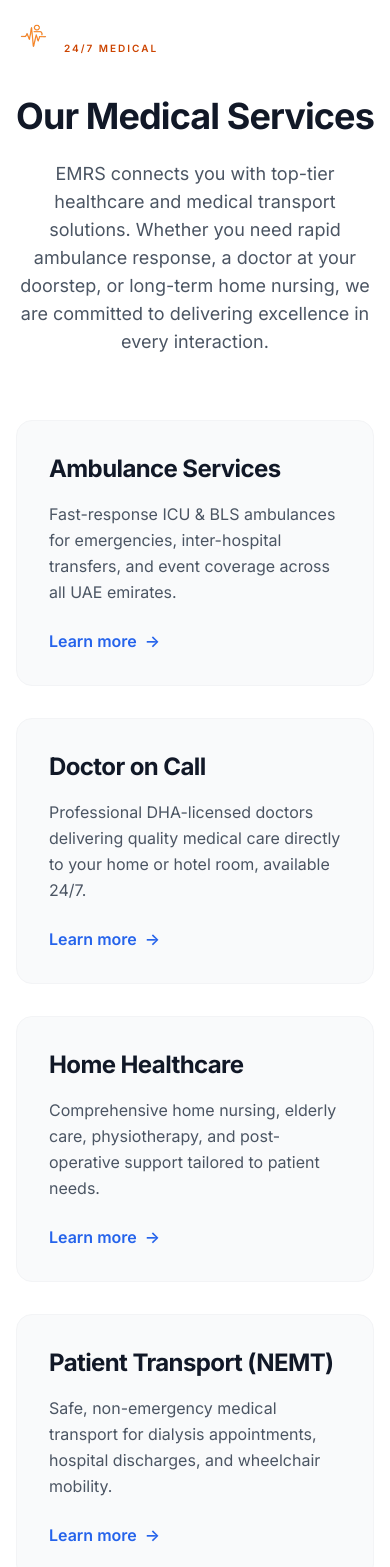
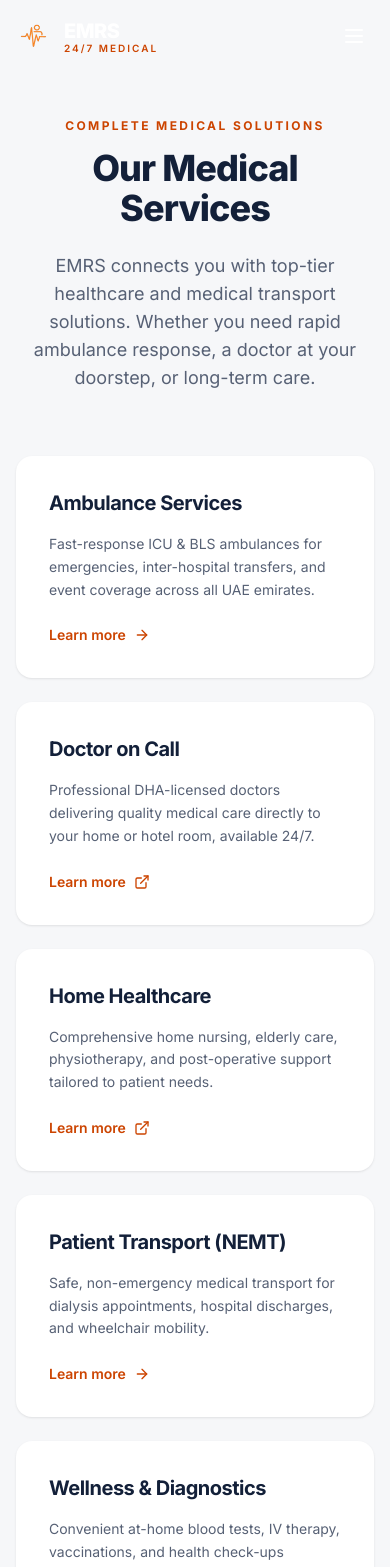
Before and after one commit to Mohaymen009/swift-aid-revive, a React (Vite) app: page /services in a window 390 px wide. Shown: the top 1567 px of the page. Built offline with nearby package versions, Linux system fonts and the light colour scheme.

Commit message:
Premium revamp completed
Co-authored-by: Mohaymen009 <203453305+Mohaymen009@users.noreply.github.com>

```diff
--- a/src/pages/ServicesHub.tsx
+++ b/src/pages/ServicesHub.tsx
@@ -2,100 +2,118 @@ import Navigation from "@/components/Navigation";
 import Footer from "@/components/Footer";
 import SEOHead from "@/components/SEOHead";
 import { Link } from "react-router-dom";
-import { Clock, ShieldCheck, HeartPulse, Phone, MessageCircle, Calendar } from "lucide-react";
+import { Clock, ShieldCheck, HeartPulse, Phone, ArrowRight, ExternalLink } from "lucide-react";
 import { Button } from "@/components/ui/button";
 import FloatingContact from "@/components/FloatingContact";
 
+const EXTERNAL_URL = "https://homehealthcare.emrs.ae/";
+
 const services = [
-  { title: "Ambulance Services", desc: "Fast-response ICU & BLS ambulances for emergencies, inter-hospital transfers, and event coverage across all UAE emirates.", to: "/ambulance-services-uae" },
-  { title: "Doctor on Call", desc: "Professional DHA-licensed doctors delivering quality medical care directly to your home or hotel room, available 24/7.", to: "/doctor-on-call-uae" },
-  { title: "Home Healthcare", desc: "Comprehensive home nursing, elderly care, physiotherapy, and post-operative support tailored to patient needs.", to: "/home-healthcare-services-uae" },
-  { title: "Patient Transport (NEMT)", desc: "Safe, non-emergency medical transport for dialysis appointments, hospital discharges, and wheelchair mobility.", to: "/non-emergency-medical-transport-uae" },
-  { title: "Wellness & Diagnostics", desc: "Convenient at-home blood tests, IV therapy, vaccinations, and health check-ups performed by certified nurses.", to: "/wellness-diagnostic-services-uae" },
+  { title: "Ambulance Services", desc: "Fast-response ICU & BLS ambulances for emergencies, inter-hospital transfers, and event coverage across all UAE emirates.", to: "/ambulance-services-uae/", external: false },
+  { title: "Doctor on Call", desc: "Professional DHA-licensed doctors delivering quality medical care directly to your home or hotel room, available 24/7.", to: EXTERNAL_URL, external: true },
+  { title: "Home Healthcare", desc: "Comprehensive home nursing, elderly care, physiotherapy, and post-operative support tailored to patient needs.", to: EXTERNAL_URL, external: true },
+  { title: "Patient Transport (NEMT)", desc: "Safe, non-emergency medical transport for dialysis appointments, hospital discharges, and wheelchair mobility.", to: "/non-emergency-medical-transport-uae/", external: false },
+  { title: "Wellness & Diagnostics", desc: "Convenient at-home blood tests, IV therapy, vaccinations, and health check-ups performed by certified nurses.", to: EXTERNAL_URL, external: true },
+  { title: "Event Medical Coverage", desc: "Comprehensive medical support for corporate events, sports events, concerts, exhibitions, and private functions.", to: "/event-medical-services-uae/", external: false },
 ];
 
 const ServicesHub = () => {
   return (
-    <div className="min-h-screen bg-white">
+    <div className="min-h-screen bg-background">
       <SEOHead
-        title="Services Hub | EMRS UAE"
+        title="EMRS Medical Services UAE | Ambulance, Transport & Healthcare"
         description="Explore EMRS's comprehensive medical services: Ambulance Transport, Doctor on Call, Home Healthcare, NEMT, and Wellness Diagnostics across the UAE."
         canonical="https://emrs.ae/services/"
         imageAlt="EMRS Services in UAE"
       />
       <Navigation />
 
-      <main className="pt-24 pb-12">
-        {/* Header Section */}
-        <div className="max-w-6xl mx-auto px-4 sm:px-6 lg:px-8 mb-16 text-center">
-          <h1 className="text-4xl sm:text-5xl font-bold text-gray-900 mb-6">Our Medical Services</h1>
-          <p className="text-lg sm:text-xl text-gray-600 max-w-3xl mx-auto">
-            EMRS connects you with top-tier healthcare and medical transport solutions.
-            Whether you need rapid ambulance response, a doctor at your doorstep, or long-term home nursing,
-            we are committed to delivering excellence in every interaction.
+      <main className="pt-28 pb-16">
+        {/* Header */}
+        <div className="max-w-7xl mx-auto px-4 sm:px-6 lg:px-8 mb-16 text-center">
+          <span className="text-accent font-bold text-xs uppercase tracking-[0.2em]">Complete Medical Solutions</span>
+          <h1 className="text-4xl sm:text-5xl font-black text-primary mt-3 mb-6">Our Medical Services</h1>
+          <p className="text-lg text-muted-foreground max-w-3xl mx-auto">
+            EMRS connects you with top-tier healthcare and medical transport solutions. Whether you need rapid ambulance response, a doctor at your doorstep, or long-term care.
           </p>
         </div>
 
         {/* Services Grid */}
-        <div className="max-w-6xl mx-auto px-4 sm:px-6 lg:px-8 mb-20">
-          <div className="grid grid-cols-1 md:grid-cols-2 lg:grid-cols-3 gap-8">
+        <div className="max-w-7xl mx-auto px-4 sm:px-6 lg:px-8 mb-24">
+          <div className="grid grid-cols-1 md:grid-cols-2 lg:grid-cols-3 gap-6">
             {services.map((s) => (
-              <Link key={s.to} to={s.to} className="flex flex-col h-full p-8 rounded-2xl border border-gray-100 bg-gray-50 hover:shadow-lg transition-all hover:bg-white hover:border-blue-100 group">
-                <h2 className="text-2xl font-bold text-gray-900 mb-4 group-hover:text-blue-700">{s.title}</h2>
-                <p className="text-gray-600 mb-6 flex-grow leading-relaxed">{s.desc}</p>
-                <div className="flex items-center text-blue-600 font-semibold group-hover:translate-x-1 transition-transform">
-                  Learn more <span className="ml-2">→</span>
-                </div>
-              </Link>
+              s.external ? (
+                <a
+                  key={s.title}
+                  href={s.to}
+                  target="_blank"
+                  rel="noopener noreferrer"
+                  className="flex flex-col h-full p-8 rounded-2xl bg-white shadow-card hover:shadow-premium transition-all duration-500 hover:-translate-y-1 group border border-transparent hover:border-accent/10"
+                >
+                  <h2 className="text-xl font-bold text-primary mb-4 group-hover:text-accent transition-colors">{s.title}</h2>
+                  <p className="text-muted-foreground text-sm mb-6 flex-grow leading-relaxed">{s.desc}</p>
+                  <div className="flex items-center text-accent font-semibold text-sm gap-2">
+                    Learn more <ExternalLink className="w-4 h-4" />
+                  </div>
+                </a>
+              ) : (
+                <Link
+                  key={s.title}
+                  to={s.to}
+                  onClick={() => window.scrollTo(0, 0)}
+                  className="flex flex-col h-full p-8 rounded-2xl bg-white shadow-card hover:shadow-premium transition-all duration-500 hover:-translate-y-1 group border border-transparent hover:border-accent/10"
+                >
+                  <h2 className="text-xl font-bold text-primary mb-4 group-hover:text-accent transition-colors">{s.title}</h2>
+                  <p className="text-muted-foreground text-sm mb-6 flex-grow leading-relaxed">{s.desc}</p>
+                  <div className="flex items-center text-accent font-semibold text-sm gap-2 group-hover:gap-3 transition-all">
+                    Learn more <ArrowRight className="w-4 h-4" />
+                  </div>
+                </Link>
+              )
             ))}
           </div>
         </div>
 
         {/* Why Choose EMRS */}
-        <section className="bg-blue-900 py-16 text-white">
-          <div className="max-w-6xl mx-auto px-4 sm:px-6 lg:px-8">
-            <div className="text-center mb-12">
-              <h2 className="text-3xl font-bold mb-4">Why Choose EMRS?</h2>
-              <p className="text-blue-100 max-w-2xl mx-auto">
-                We set the standard for private medical transport and home healthcare in the UAE.
+        <section className="bg-primary py-20">
+          <div className="max-w-7xl mx-auto px-4 sm:px-6 lg:px-8">
+            <div className="text-center mb-14">
+              <h2 className="text-3xl font-black text-white mb-4">Why Choose EMRS?</h2>
+              <p className="text-white/50 max-w-2xl mx-auto">
+                We set the standard for private medical transport and healthcare in the UAE.
               </p>
             </div>
             <div className="grid grid-cols-1 md:grid-cols-3 gap-8 text-center">
-              <div className="p-6">
-                <Clock className="w-12 h-12 text-blue-400 mx-auto mb-4" />
-                <h3 className="text-xl font-bold mb-2">24/7 Availability</h3>
-                <p className="text-blue-100">Round-the-clock support for emergencies and scheduled appointments alike.</p>
-              </div>
-              <div className="p-6">
-                <ShieldCheck className="w-12 h-12 text-blue-400 mx-auto mb-4" />
-                <h3 className="text-xl font-bold mb-2">Licensed Professionals</h3>
-                <p className="text-blue-100">All our medical staff and vehicles meet strict DHA/MOH regulatory standards.</p>
-              </div>
-              <div className="p-6">
-                <HeartPulse className="w-12 h-12 text-blue-400 mx-auto mb-4" />
-                <h3 className="text-xl font-bold mb-2">Patient-First Care</h3>
-                <p className="text-blue-100">We prioritize your comfort, dignity, and safety in everything we do.</p>
-              </div>
+              {[
+                { icon: Clock, title: "24/7 Availability", desc: "Round-the-clock support for emergencies and scheduled appointments." },
+                { icon: ShieldCheck, title: "Licensed Professionals", desc: "All medical staff and vehicles meet strict DHA/MOH standards." },
+                { icon: HeartPulse, title: "Patient-First Care", desc: "We prioritize comfort, dignity, and safety in everything we do." },
+              ].map((item) => (
+                <div key={item.title} className="p-8">
+                  <item.icon className="w-12 h-12 text-accent mx-auto mb-4" />
+                  <h3 className="text-xl font-bold text-white mb-2">{item.title}</h3>
+                  <p className="text-white/50 text-sm">{item.desc}</p>
+                </div>
+              ))}
             </div>
           </div>
         </section>
 
-        {/* Booking CTA */}
+        {/* CTA */}
         <section className="max-w-4xl mx-auto px-4 sm:px-6 lg:px-8 py-20 text-center">
-          <h2 className="text-3xl font-bold text-gray-900 mb-6">Ready to Book a Service?</h2>
-          <p className="text-lg text-gray-600 mb-8">
-            Our dispatch and support team is ready to assist you. Contact us now for immediate booking or inquiries.
+          <h2 className="text-3xl font-black text-primary mb-6">Ready to Book a Service?</h2>
+          <p className="text-muted-foreground text-lg mb-8">
+            Our dispatch team is ready to assist you. Contact us now for immediate booking.
           </p>
           <div className="flex flex-col sm:flex-row gap-4 justify-center">
-            <Button size="lg" className="bg-blue-600 hover:bg-blue-700 text-white font-bold h-14 px-8" asChild>
+            <Button size="lg" className="bg-accent hover:bg-accent/90 text-white font-bold h-14 px-10 rounded-xl shadow-glow" asChild>
               <a href="tel:+971554728133" className="flex items-center gap-2">
                 <Phone className="w-5 h-5" />
                 Call +971 55 472 8133
               </a>
             </Button>
-            <Button size="lg" variant="outline" className="border-blue-600 text-blue-600 hover:bg-blue-50 font-bold h-14 px-8" asChild>
+            <Button size="lg" variant="outline" className="border-primary text-primary hover:bg-primary hover:text-white font-bold h-14 px-10 rounded-xl" asChild>
               <a href="https://wa.me/971554728133" target="_blank" rel="noopener noreferrer nofollow" className="flex items-center gap-2">
-                <MessageCircle className="w-5 h-5" />
                 WhatsApp Us
               </a>
             </Button>
--- a/src/templates/ServicePageTemplate.tsx
+++ b/src/templates/ServicePageTemplate.tsx
@@ -18,7 +18,7 @@ interface CrumbUi { name: string; path: string }
 
 interface ServicePageTemplateProps {
   title: string;
-  seoTitle?: string; // Optional prop for distinct Meta Title
+  seoTitle?: string;
   description: string;
   imageUrl?: string;
   imageAlt: string;
@@ -28,11 +28,13 @@ interface ServicePageTemplateProps {
   breadcrumbs?: CrumbUi[];
   canonical?: string;
   phoneNumber?: string;
-  relatedLinks?: Array<{ label: string; to: string }>;
+  relatedLinks?: Array<{ label: string; to: string; external?: boolean }>;
   children?: React.ReactNode;
   hideHeader?: boolean;
   emirate?: string;
 }
+
+const EXTERNAL_URL = "https://homehealthcare.emrs.ae/";
 
 const ServicePageTemplate: React.FC<ServicePageTemplateProps> = ({
   title,
@@ -63,17 +65,17 @@ const ServicePageTemplate: React.FC<ServicePageTemplateProps> = ({
   const crumbsUi = breadcrumbs && breadcrumbs.length > 0 ? breadcrumbs : defaultBreadcrumbsUi;
   const crumbsSeo = crumbsUi.map(c => ({ name: c.name, item: c.path }));
 
-  const defaultRelated: Array<{ label: string; to: string }> = [
+  const defaultRelated: Array<{ label: string; to: string; external?: boolean }> = [
     { label: 'Ambulance Services', to: '/ambulance-services-uae/' },
-    { label: 'Doctor on Call', to: '/doctor-on-call-uae/' },
-    { label: 'Home Healthcare', to: '/home-healthcare-services-uae/' },
+    { label: 'Doctor on Call', to: EXTERNAL_URL, external: true },
+    { label: 'Home Healthcare', to: EXTERNAL_URL, external: true },
     { label: 'Patient Transport (NEMT)', to: '/non-emergency-medical-transport-uae/' },
-    { label: 'Wellness & Diagnostics', to: '/wellness-diagnostic-services-uae/' },
+    { label: 'Wellness & Diagnostics', to: EXTERNAL_URL, external: true },
   ];
   const links = (relatedLinks && relatedLinks.length > 0) ? relatedLinks : defaultRelated;
 
   return (
-    <div className="min-h-screen bg-white">
+    <div className="min-h-screen bg-background">
       <SEOHead
         title={seoTitle || title}
         description={description}
@@ -85,35 +87,33 @@ const ServicePageTemplate: React.FC<ServicePageTemplateProps> = ({
 
       <Navigation />
 
-      <main id="main-content" className="max-w-7xl mx-auto px-4 sm:px-6 lg:px-8 pt-24 pb-16">
+      <main id="main-content" className="max-w-7xl mx-auto px-4 sm:px-6 lg:px-8 pt-28 pb-16">
         {updates.length > 0 && (
           <ContentUpdate date={lastUpdated} updates={updates} className="mb-8" />
         )}
 
         {!hideHeader && (
-          <header className="text-center mb-12">
-            <h1 className="text-4xl font-bold text-gray-900 mb-4">{title}</h1>
-            <p className="text-xl text-gray-600 max-w-3xl mx-auto">{description}</p>
+          <header className="text-center mb-14">
+            <h1 className="text-4xl sm:text-5xl font-black text-primary mb-4">{title}</h1>
+            <p className="text-lg text-muted-foreground max-w-3xl mx-auto">{description}</p>
           </header>
         )}
 
-        {/* Main page content */}
         <article className="prose max-w-none">
           {children}
-          <LastUpdated date={lastUpdated} className="mt-8 text-sm text-gray-500" />
+          <LastUpdated date={lastUpdated} className="mt-8 text-sm text-muted-foreground" />
         </article>
 
-        {/* Sidebar content moved below to keep hero sections centered */}
-        <aside className="mt-12 space-y-6 max-w-3xl mx-auto">
-          <div className="bg-blue-50 p-6 rounded-lg">
-            <h3 className="text-lg font-medium text-gray-900 mb-4">Need Help?</h3>
-            <p className="text-gray-600 mb-4">Our team is available 24/7 to assist you with urgent medical needs and patient transfers.</p>
-            <CallButton phoneNumber={phoneNumber} className="w-full justify-center">
+        <aside className="mt-16 space-y-6 max-w-3xl mx-auto">
+          <div className="bg-primary rounded-2xl p-8 text-center">
+            <h3 className="text-xl font-bold text-white mb-3">Need Help?</h3>
+            <p className="text-white/60 mb-6">Our team is available 24/7 to assist you with urgent medical needs and patient transfers.</p>
+            <CallButton phoneNumber={phoneNumber} className="w-full justify-center bg-accent hover:bg-accent/90 text-white font-bold rounded-xl">
               Call Now
             </CallButton>
           </div>
 
-          <div className="overflow-hidden rounded-lg">
+          <div className="overflow-hidden rounded-2xl shadow-card">
             <OptimizedImage
               src={imageUrl}
               alt={imageAlt}
@@ -123,14 +123,20 @@ const ServicePageTemplate: React.FC<ServicePageTemplateProps> = ({
             />
           </div>
 
-          <div className="bg-white p-6 rounded-lg border border-gray-100">
-            <h4 className="text-md font-semibold text-gray-900 mb-3">Related Services</h4>
-            <ul className="space-y-2">
+          <div className="bg-white p-8 rounded-2xl shadow-card">
+            <h4 className="text-base font-bold text-primary mb-4">Related Services</h4>
+            <ul className="space-y-3">
               {links.map((l) => (
-                <li key={l.to}>
-                  <Link to={l.to} className="text-blue-600 hover:text-blue-800">
-                    {l.label}
-                  </Link>
+                <li key={l.to + l.label}>
+                  {l.external ? (
+                    <a href={l.to} target="_blank" rel="noopener noreferrer" className="text-accent hover:underline text-sm font-medium">
+                      {l.label}
+                    </a>
+                  ) : (
+                    <Link to={l.to} className="text-accent hover:underline text-sm font-medium">
+                      {l.label}
+                    </Link>
+                  )}
                 </li>
               ))}
             </ul>
@@ -138,8 +144,8 @@ const ServicePageTemplate: React.FC<ServicePageTemplateProps> = ({
         </aside>
 
         {faqs.length > 0 && (
-          <section className="mt-16">
-            <h2 className="text-2xl font-bold text-gray-900 mb-8">{emirate} Ambulance Service FAQs</h2>
+          <section className="mt-20">
+            <h2 className="text-2xl font-black text-primary mb-8">{emirate} Ambulance Service FAQs</h2>
             <FAQSection faqs={faqs} />
           </section>
         )}
```
Also changed, not shown: src/components/BlogSection.tsx (+26 -26 lines), src/components/FloatingContact.tsx (+9 -13 lines), src/components/HomeFAQ.tsx (+20 -15 lines).
